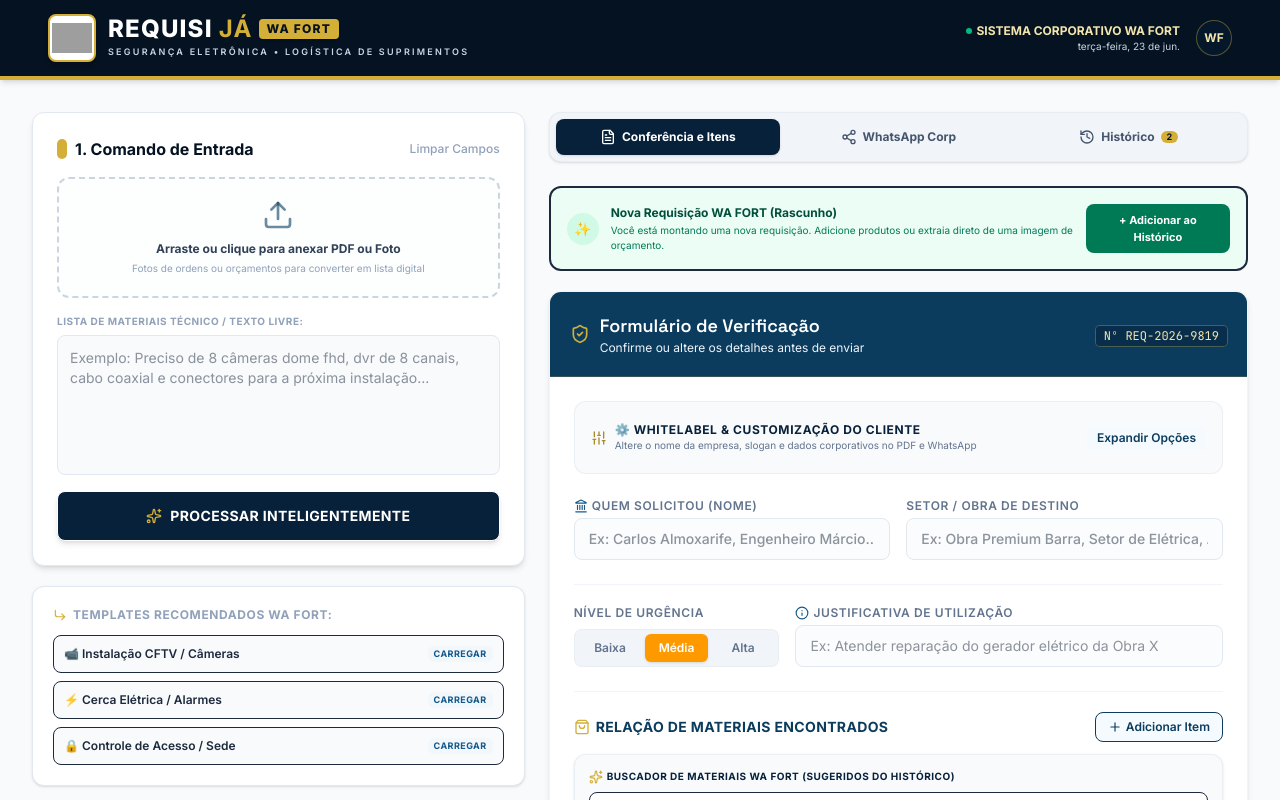
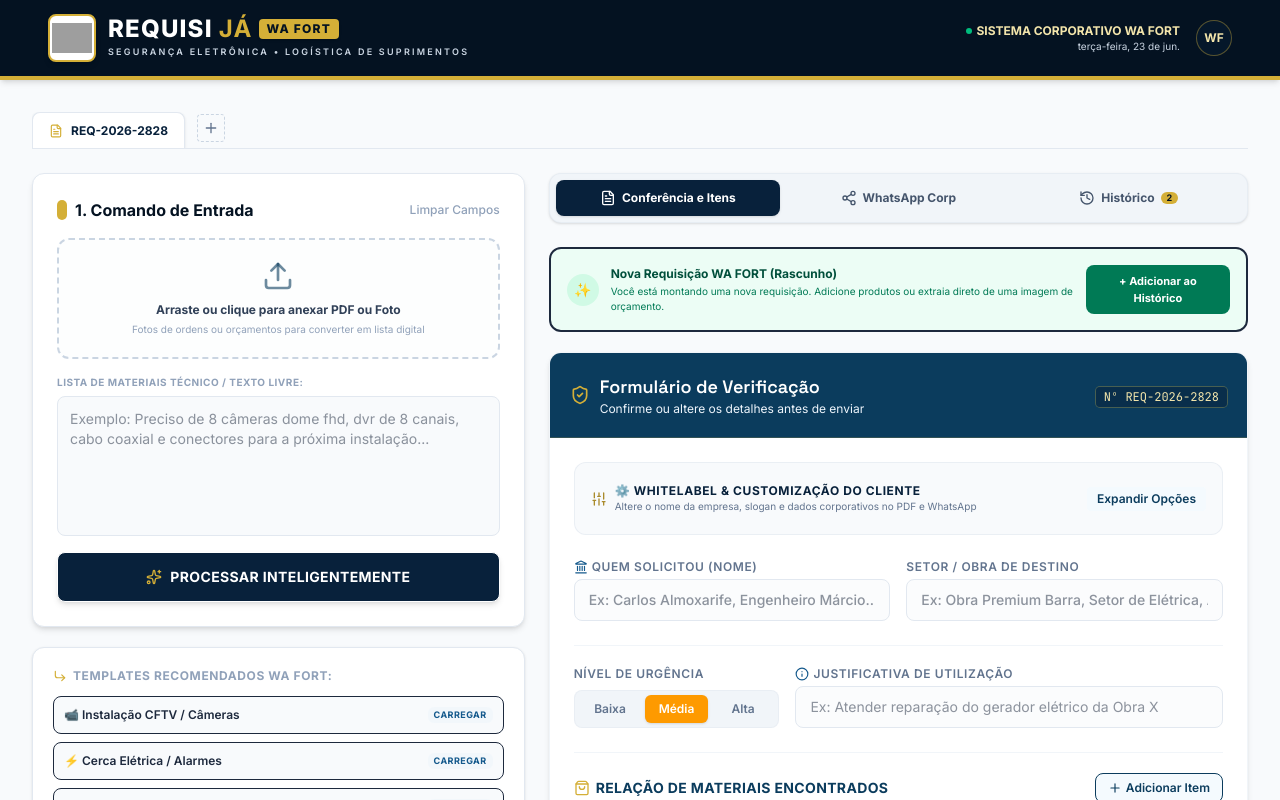
Before and after one commit to santwoxx/requisija, a React (Vite) app: page / in a window 1280 px wide. Shown: the top 800 px of the page. Built offline with nearby package versions, Linux system fonts and the light colour scheme; grey boxes are pictures that could not be loaded.

Commit message:
fix: resolve typescript compilation errors for attachments and tabs

```diff
--- a/src/App.tsx
+++ b/src/App.tsx
@@ -100,7 +100,21 @@
     };
   };
 
-  const [currentRequisition, setCurrentRequisition] = useState<Requisition>(createEmptyRequisition);
+  const initialReq = createEmptyRequisition();
+  const [openRequisitions, setOpenRequisitions] = useState<Requisition[]>([initialReq]);
+  const [activeReqId, setActiveReqId] = useState<string>(initialReq.id);
+
+  const currentRequisition = openRequisitions.find(r => r.id === activeReqId) || openRequisitions[0];
+
+  const setCurrentRequisition = (newReq: Requisition | ((prev: Requisition) => Requisition)) => {
+    setOpenRequisitions(prev => prev.map(req => {
+      if (req.id === activeReqId) {
+        return typeof newReq === 'function' ? newReq(req) : newReq;
+      }
+      return req;
+    }));
+  };
+
   const [requisitionHistory, setRequisitionHistory] = useState<HistoryRecord[]>([]);
   const [historySearchQuery, setHistorySearchQuery] = useState('');
   const [errorMessage, setErrorMessage] = useState<string | null>(null);
@@ -372,7 +386,14 @@
 
   // Load a historic record
   const loadHistoryItem = (record: HistoryRecord) => {
-    setCurrentRequisition(JSON.parse(JSON.stringify(record.data)));
+    const data = JSON.parse(JSON.stringify(record.data));
+    setOpenRequisitions(prev => {
+      if (!prev.find(r => r.id === data.id)) {
+        return [...prev, data];
+      }
+      return prev;
+    });
+    setActiveReqId(data.id);
     setActiveTab('form');
   };
 
@@ -571,10 +592,26 @@
 
   // Reset/Create New Requisition
   const handleCreateNewBlank = () => {
-    if (confirm("Deseja criar uma nova requisição em branco? Suas alterações não salvas serão perdidas.")) {
-      setCurrentRequisition(createEmptyRequisition());
-      setActiveTab('form');
-    }
+    const newReq = createEmptyRequisition();
+    setOpenRequisitions(prev => [...prev, newReq]);
+    setActiveReqId(newReq.id);
+    setActiveTab('form');
+  };
+
+  const closeTab = (id: string, e: React.MouseEvent) => {
+    e.stopPropagation();
+    setOpenRequisitions(prev => {
+      const updated = prev.filter(r => r.id !== id);
+      if (updated.length === 0) {
+        const newReq = createEmptyRequisition();
+        setActiveReqId(newReq.id);
+        return [newReq];
+      }
+      if (activeReqId === id) {
+        setActiveReqId(updated[updated.length - 1].id);
+      }
+      return updated;
+    });
   };
 
   return (
@@ -619,10 +656,45 @@
       </header>
 
       {/* Main Container */}
-      <main className="flex-1 max-w-7xl w-full mx-auto p-4 md:p-8 grid grid-cols-1 lg:grid-cols-12 gap-6 overflow-x-hidden">
+      <main className="flex-1 max-w-7xl w-full mx-auto p-4 md:p-8 flex flex-col gap-6 overflow-x-hidden">
 
-        {/* Left Input Pane */}
-        <section className="lg:col-span-5 flex flex-col gap-5">
+        {/* Tab Bar for Multiple Requisitions */}
+        <div className="flex items-center gap-2 overflow-x-auto border-b border-slate-200" style={{ scrollbarWidth: 'none' }}>
+          {openRequisitions.map(req => (
+            <button
+              key={req.id}
+              onClick={() => { setActiveReqId(req.id); setActiveTab('form'); }}
+              className={`group flex items-center gap-2 px-4 py-2.5 rounded-t-lg border-t border-x text-xs font-bold whitespace-nowrap transition-all relative ${
+                activeReqId === req.id
+                  ? 'bg-white text-brand-blue-900 border-slate-200 shadow-sm z-10'
+                  : 'bg-slate-100 text-slate-500 border-slate-200/50 hover:bg-slate-50 hover:text-slate-700'
+              }`}
+              style={{ marginBottom: '-1px', borderBottomColor: activeReqId === req.id ? 'white' : 'inherit' }}
+            >
+              <FileText className={`w-3.5 h-3.5 ${activeReqId === req.id ? 'text-brand-gold-500' : 'text-slate-400'}`} />
+              <span>{req.requisitionNumber}</span>
+              {openRequisitions.length > 1 && (
+                <span
+                  onClick={(e) => closeTab(req.id, e)}
+                  className="p-0.5 hover:bg-red-100 hover:text-red-600 rounded-md transition-colors ml-1 opacity-0 group-hover:opacity-100"
+                >
+                  <X className="w-3.5 h-3.5" />
+                </span>
+              )}
+            </button>
+          ))}
+          <button
+            onClick={handleCreateNewBlank}
+            className="flex items-center justify-center w-7 h-7 ml-1 rounded border border-slate-300 border-dashed text-slate-500 hover:bg-brand-blue-50 hover:text-brand-blue-700 hover:border-brand-blue-300 transition-all shrink-0 mb-1"
+            title="Nova Requisição"
+          >
+            <Plus className="w-4 h-4" />
+          </button>
+        </div>
+
+        <div className="grid grid-cols-1 lg:grid-cols-12 gap-6 flex-1">
+          {/* Left Input Pane */}
+          <section className="lg:col-span-5 flex flex-col gap-5">
 
           <div className="bg-white rounded-xl p-5 md:p-6 shadow-md border border-slate-200 flex flex-col gap-4">
 
@@ -1339,7 +1411,7 @@
           </div>
 
         </section>
-
+        </div>
       </main>
 
       {/* Hidden container only displayed when window.print() is active */}
--- a/src/components/RequisitionForm.tsx
+++ b/src/components/RequisitionForm.tsx
@@ -1,4 +1,4 @@
-import { useState } from 'react';
+import React, { useState } from 'react';
 import { Requisition, RequisitionItem, HistoryRecord, Attachment } from '../types';
 import {
   Plus,
@@ -90,7 +90,7 @@
   const handleFileUpload = (e: React.ChangeEvent<HTMLInputElement>) => {
     if (!e.target.files) return;
 
-    Array.from(e.target.files).forEach((file) => {
+    Array.from(e.target.files).forEach((file: File) => {
       const maxSize = 5 * 1024 * 1024; // 5 MB limit per attachment
       if (file.size > maxSize) {
         alert(`O arquivo ${file.name} excede o limite de tamanho permitido de 5MB.`);
```
